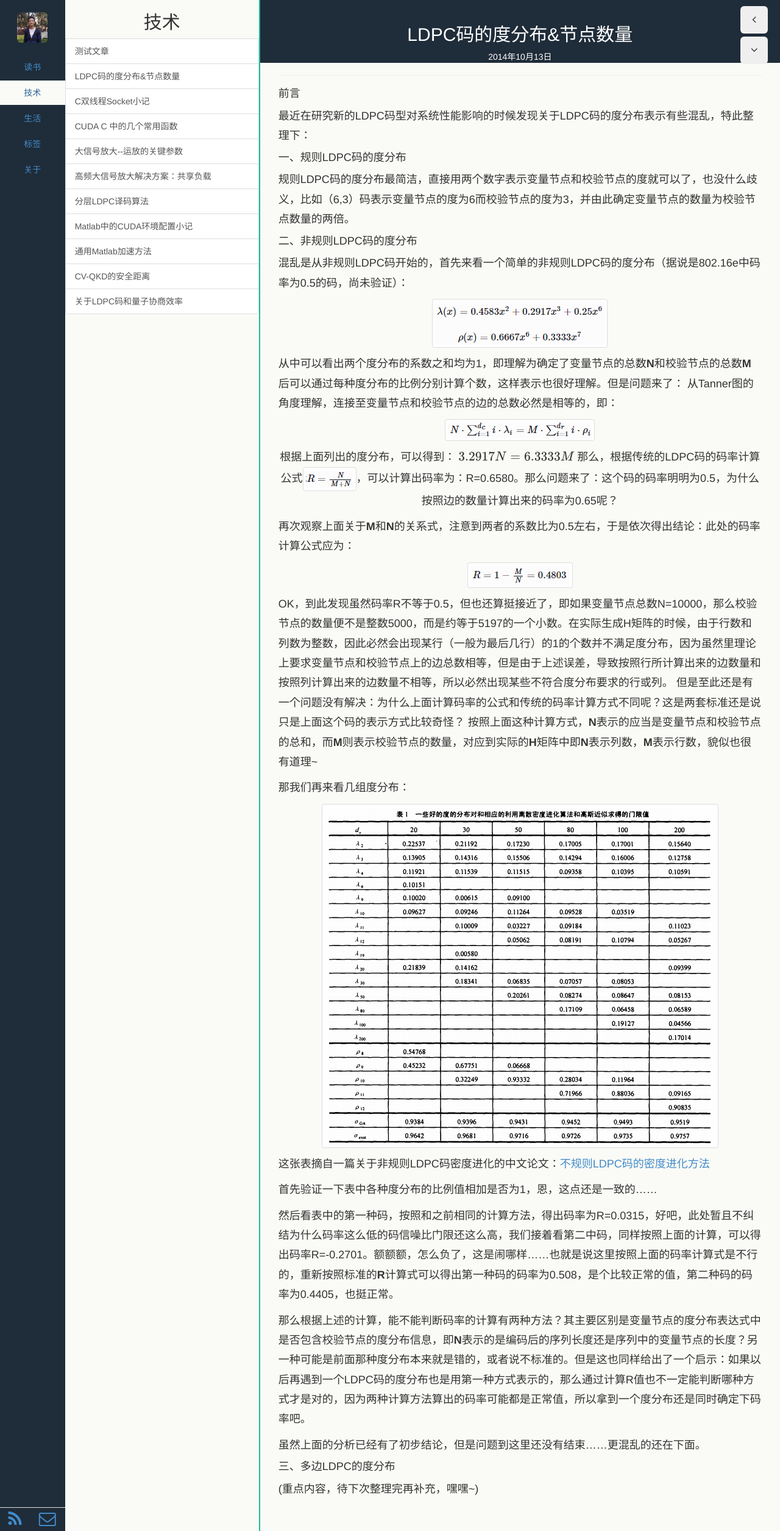
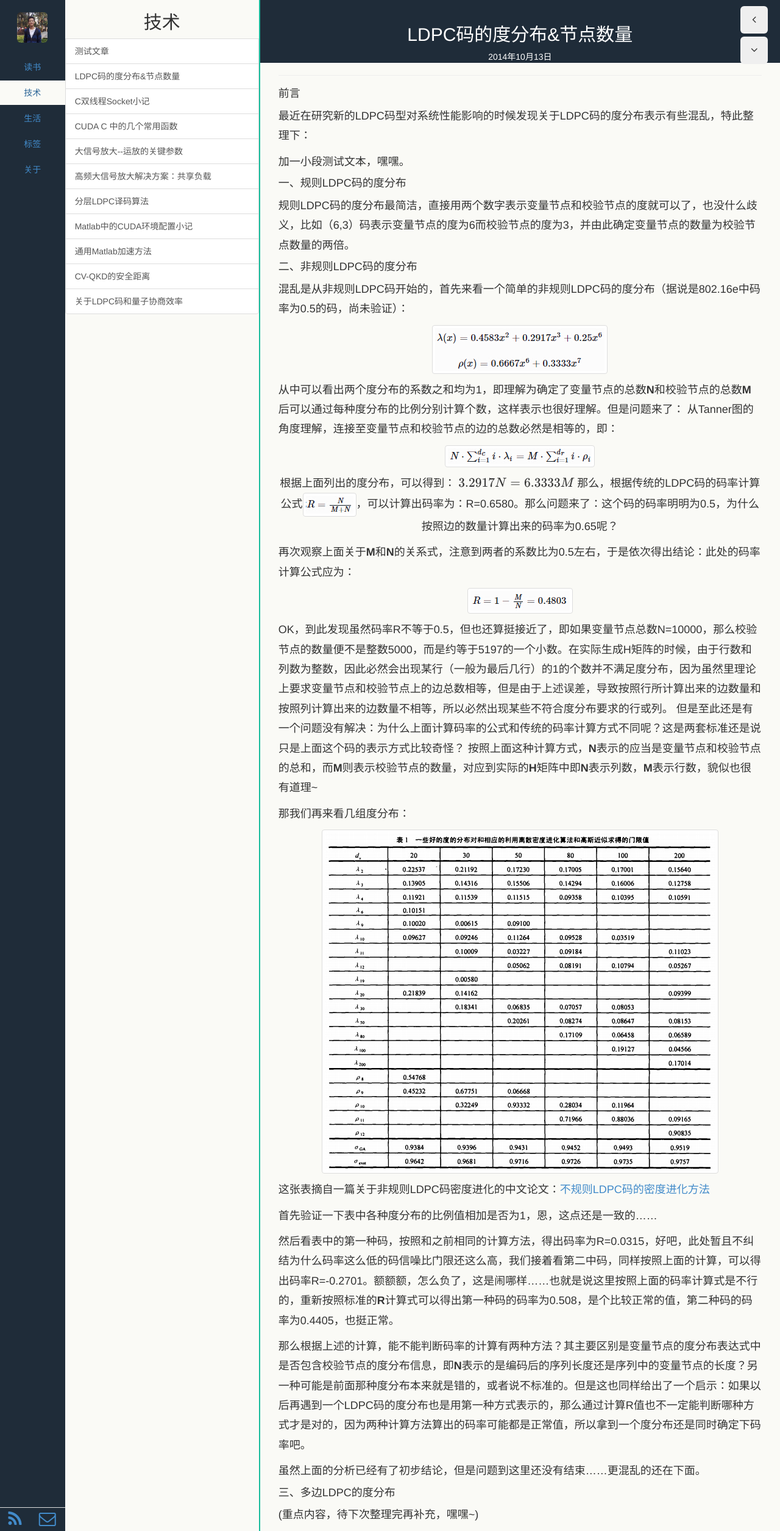
Before and after one commit to lindakai/lindakai.github.io, a Jekyll site: the page built from _posts/2014-10-13-LDPC-Degree.markdown, in a window 1280 px wide. Shown: the whole page at 61% size. Built offline with Jekyll 4.4.1, drawn with Linux system fonts in a browser that asks for light colours; Markdown is read by kramdown in place of the engine named in the settings; formulas are drawn with MathJax 3; comment, search, counter and statistics services are not loaded.

Commit message:
test modify

```diff
--- a/_posts/2014-10-13-LDPC-Degree.markdown
+++ b/_posts/2014-10-13-LDPC-Degree.markdown
@@ -7,6 +7,8 @@ tags: LDPC CV-QKD
 
 ####前言
   最近在研究新的LDPC码型对系统性能影响的时候发现关于LDPC码的度分布表示有些混乱，特此整理下：
+
+  加一小段测试文本，嘿嘿。
 
 ####一、规则LDPC码的度分布
   规则LDPC码的度分布最简洁，直接用两个数字表示变量节点和校验节点的度就可以了，也没什么歧义，比如（6,3）码表示变量节点的度为6而校验节点的度为3，并由此确定变量节点的数量为校验节点数量的两倍。
```
